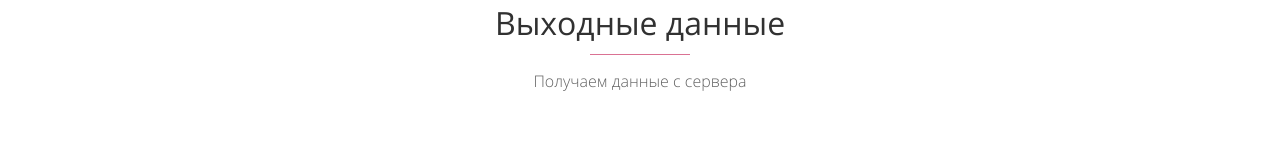
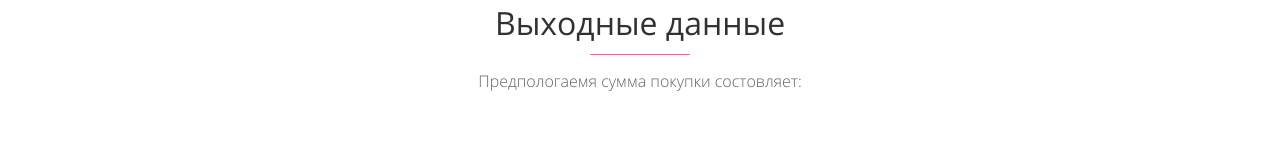
Before and after one commit to kirilltrofim/coursePython, a plain HTML site: page frontend/index.html in a window 1280 px wide. Shown: the part 1005-1165 px from the top of the page. Drawn offline with Linux system fonts and the light colour scheme.

Commit message:
stepFive

```diff
--- a/frontend/index.html
+++ b/frontend/index.html
@@ -54,7 +54,7 @@
       <section class="contact" id="output">
         <h2 class="main-title">Выходные данные</h2>
         <div class="delimiter"></div>
-        <p class="main-title-description">Получаем данные с сервера</p>
+        <p class="main-title-description">Предпологаемя сумма покупки состовляет: </p>
 
         <!-- Контейнер для отображения -->
         <div id="result" class="testimonials-container">
```
Also changed, not shown: 3 other files.
